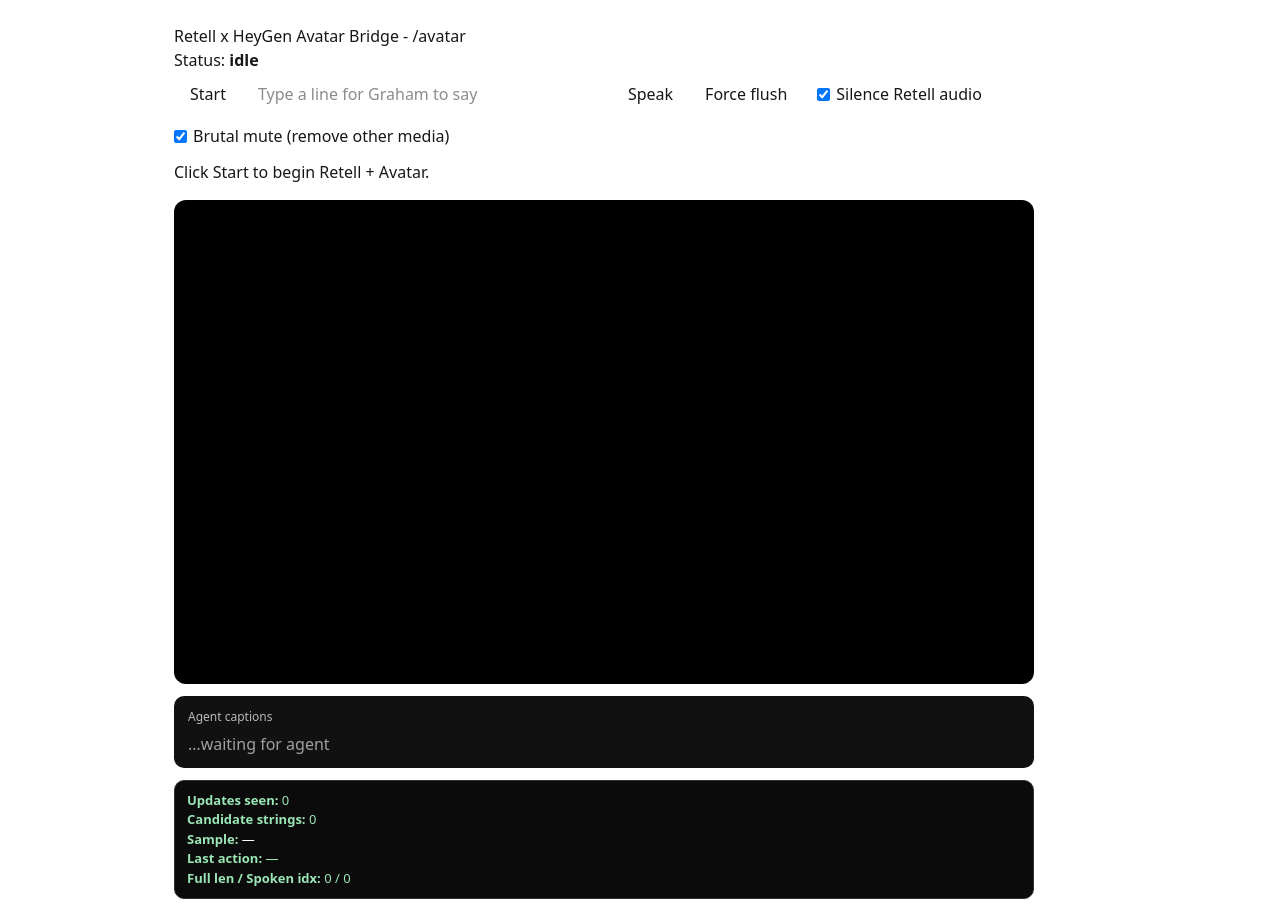
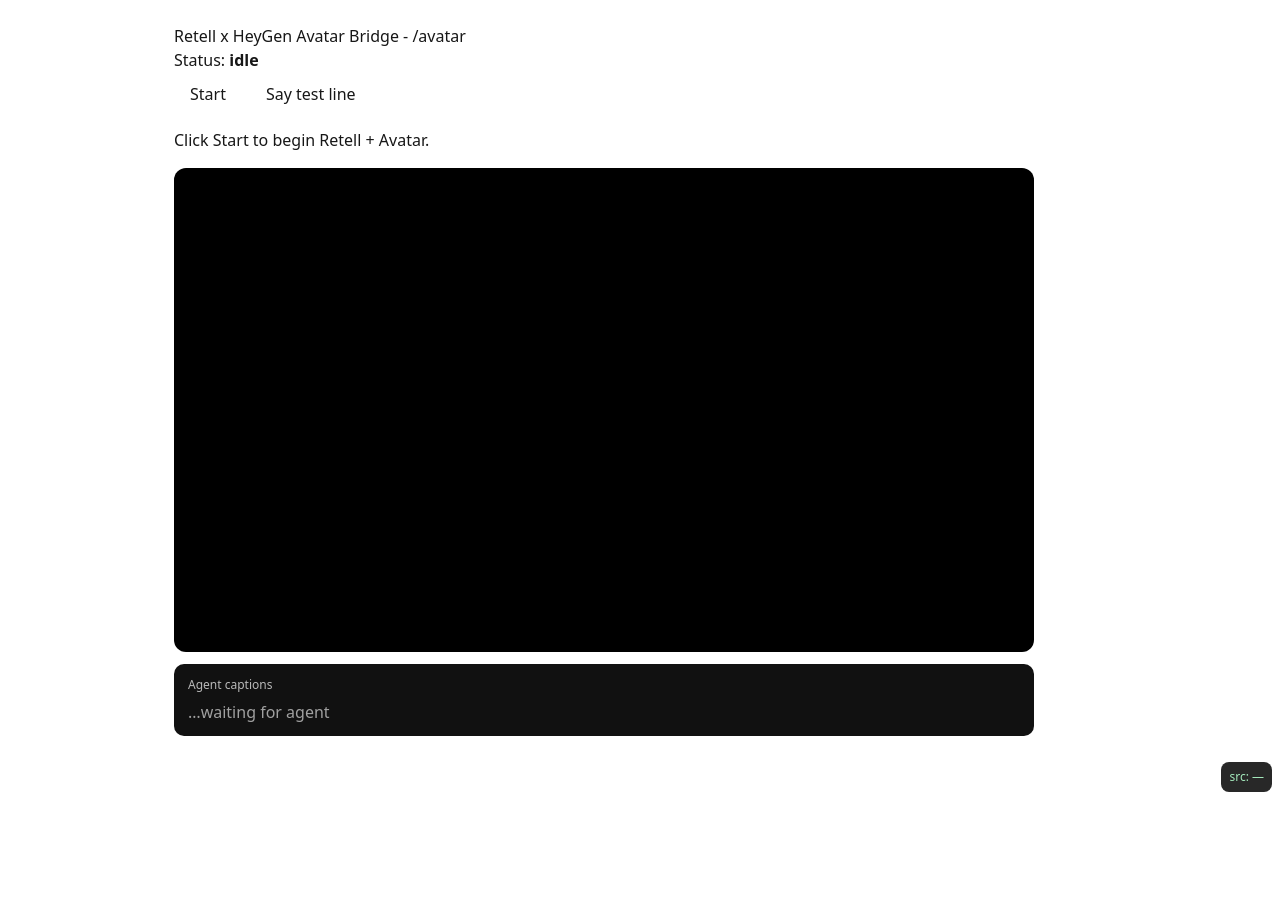
Before and after one commit to pharrisenterprises/avatar-rtl-widget-2, a Next.js app: page /avatar in a window 1280 px wide. After the commit the page ends 800 px from the top, so only its background shows below. Built offline with nearby package versions, Linux system fonts and the light colour scheme.

Commit message:
Update page.tsx

```diff
--- a/app/avatar/page.tsx
+++ b/app/avatar/page.tsx
@@ -16,71 +16,68 @@
   const [msg, setMsg] = useState('Click Start to begin Retell + Avatar.');
   const [avatar, setAvatar] = useState<StreamingAvatar | null>(null);
   const [captions, setCaptions] = useState<string[]>([]);
+  const [debug, setDebug] = useState<string>('—');
 
-  // Debug telemetry
-  const [silenceRetell, setSilenceRetell] = useState<boolean>(true);
-  const [brutalMute, setBrutalMute] = useState<boolean>(true);
-  const [updatesSeen, setUpdatesSeen] = useState<number>(0);
-  const [candidatesCount, setCandidatesCount] = useState<number>(0);
-  const [sampleText, setSampleText] = useState<string>('—');
-  const [lastAction, setLastAction] = useState<string>('—');
-
-  // Rolling agent text + bookkeeping
-  const agentFullRef = useRef<string>('');     // latest full agent string we’ve seen
-  const lastFullRef = useRef<string>('');      // previous full
-  const spokenIdxRef = useRef<number>(0);      // chars of agentFullRef that we've already spoken
+  // Rolling agent full text for the current turn + how much we’ve already spoken
+  const agentFullRef = useRef<string>('');
+  const spokenIdxRef = useRef<number>(0);
   const idleTimerRef = useRef<number | null>(null);
 
-  // Speak queue (no overlap)
+  // Queue to avoid overlapping speaks
   const speakQueueRef = useRef<string[]>([]);
   const speakingRef = useRef<boolean>(false);
 
-  // ========== Mute helpers ==========
-  // Soft mute: keep non-our <audio>/<video> muted
+  // ===== HARD SILENCE for anything that isn’t our HeyGen <video> =====
   useEffect(() => {
-    const tick = () => {
-      if (!silenceRetell) return;
+    // mark our video so we allow it to play with audio
+    if (videoRef.current) {
+      (videoRef.current as any).dataset.allowPlay = '1';
+    }
+
+    const origPlay = (HTMLMediaElement.prototype as any).play;
+    const patchedPlay = function (this: HTMLMediaElement, ...args: any[]) {
+      const allow = (this as any)?.dataset?.allowPlay === '1';
+      if (!allow) {
+        try { this.muted = true; this.volume = 0; } catch {}
+      }
+      try {
+        const p = origPlay.apply(this, args);
+        if (p && typeof (p as any).catch === 'function') return (p as any).catch(() => undefined);
+        return p;
+      } catch {
+        return Promise.resolve();
+      }
+    };
+    (HTMLMediaElement.prototype as any).play = patchedPlay;
+
+    const smash = () => {
       const ours = videoRef.current;
       document.querySelectorAll('audio, video').forEach((el) => {
         const m = el as HTMLMediaElement;
-        if (ours && m === ours) {
-          m.muted = false;
-          m.volume = 1;
-          return;
+        const allow = (m as any)?.dataset?.allowPlay === '1';
+        if (!allow || (ours && m !== ours)) {
+          try { m.muted = true; m.volume = 0; m.pause?.(); } catch {}
         }
-        try { m.muted = true; m.volume = 0; } catch {}
       });
     };
-    const interval = window.setInterval(tick, 400);
-    return () => window.clearInterval(interval);
-  }, [silenceRetell]);
+    const mo = new MutationObserver(smash);
+    mo.observe(document.documentElement, { childList: true, subtree: true });
+    const interval = window.setInterval(smash, 500);
 
-  // Brutal mute: remove any non-our media nodes
-  useEffect(() => {
-    if (!brutalMute) return;
-    const kill = () => {
-      const ours = videoRef.current;
-      document.querySelectorAll('audio, video').forEach((el) => {
-        if (ours && el === ours) return;
-        // remove sneaky media nodes
-        (el as HTMLMediaElement).pause?.();
-        el.parentElement?.removeChild(el);
-      });
+    return () => {
+      (HTMLMediaElement.prototype as any).play = origPlay;
+      mo.disconnect();
+      window.clearInterval(interval);
     };
-    const mo = new MutationObserver(kill);
-    mo.observe(document.documentElement, { childList: true, subtree: true });
-    const interval = window.setInterval(kill, 300);
-    return () => { mo.disconnect(); window.clearInterval(interval); };
-  }, [brutalMute]);
+  }, []);
 
-  // ========== HeyGen speak helpers ==========
+  // ===== HeyGen speak helpers =====
   async function safeSpeak(a: StreamingAvatar, text: string) {
-    const t = (text || '').trim();
+    const t = text.trim();
     if (!t) return;
     try {
       await a.speak({ text: t, task_type: TaskType.REPEAT } as any);
       setCaptions((prev) => [...prev.slice(-10), t]);
-      setLastAction(`spoke: "${t.slice(0, 60)}${t.length > 60 ? '…' : ''}"`);
     } catch (err) {
       console.error('[HeyGen] speak failed:', err);
       setMsg('Error: speak() failed. See console.');
@@ -102,51 +99,54 @@
   }
 
   function enqueueToSpeak(text: string) {
-    const t = (text || '').trim();
+    const t = text.trim();
     if (!t) return;
     speakQueueRef.current.push(t);
     if (avatar) void drainSpeakQueue(avatar);
   }
 
-  // ========== Retell text extraction ==========
+  // ===== Retell text extraction (deep + robust) =====
   function isUserRole(o: any): boolean {
     const role = (o?.role || o?.speaker || o?.source || o?.who || '').toString().toLowerCase();
     return role.includes('user');
   }
 
-  function collectCandidates(u: any): string[] {
-    const out: string[] = [];
+  // Recursively collect candidate strings from keys we care about
+  function deepCollectAgentStrings(o: any, seen: Set<any>, acc: string[] = []): string[] {
+    if (!o || typeof o !== 'object' || seen.has(o)) return acc;
+    seen.add(o);
 
-    // 1) Rolling transcript array (most reliable)
-    if (Array.isArray(u?.transcript)) {
-      const arr = u.transcript as any[];
-      for (const item of arr) {
-        if (!item || typeof item !== 'object') continue;
-        if (isUserRole(item)) continue;
-        const s = item.text ?? item.transcript ?? item.content ?? item.message;
-        if (typeof s === 'string' && s.trim()) out.push(s.trim());
+    // If object marks user role, skip
+    if (isUserRole(o)) return acc;
+
+    // Scan own props
+    for (const [k, v] of Object.entries(o)) {
+      if (typeof v === 'string' && /text|transcript|content|message/i.test(k)) {
+        const s = v.trim();
+        if (s) acc.push(s);
+      }
+      if (Array.isArray(v) && /transcript/i.test(k)) {
+        for (const item of v) {
+          if (item && typeof item === 'object' && !isUserRole(item)) {
+            const x = (item as any).text || (item as any).transcript || (item as any).content || (item as any).message || '';
+            const s = String(x).trim();
+            if (s) acc.push(s);
+          }
+        }
+      }
+      if (v && typeof v === 'object') {
+        deepCollectAgentStrings(v, seen, acc);
       }
     }
-
-    // 2) Common agent carriers
-    const s2 =
-      u?.agent_response?.content ??
-      u?.agent_message?.text ??
-      u?.agent_message?.content ??
-      (u?.message && (u.message.role === 'assistant' || u.message.role === 'agent') ? (u.message.text ?? u.message.content ?? u.message.transcript ?? u.message.message) : undefined) ??
-      u?.text ?? u?.content ?? u?.transcript ?? u?.message;
-
-    if (typeof s2 === 'string' && s2.trim()) out.push(s2.trim());
-
-    return out;
+    return acc;
   }
 
-  function normalizeFull(candidates: string[]): string {
-    if (!candidates.length) return '';
-    // Take the longest (usually contains the whole turn); fallback to joined
+  function normalizeAgentFull(candidates: string[]): string {
+    if (candidates.length === 0) return '';
     const longest = candidates.reduce((a, b) => (a.length >= b.length ? a : b), '');
     const joined = candidates.join(' ');
-    return (longest.length > joined.length ? longest : joined).replace(/\s+/g, ' ').trim();
+    const full = (longest.length > joined.length ? longest : joined).replace(/\s+/g, ' ').trim();
+    return full;
   }
 
   function splitCompletedSince(lastIdx: number, full: string) {
@@ -167,6 +167,7 @@
     const full = agentFullRef.current;
     const last = spokenIdxRef.current;
     if (full.length <= last) return;
+
     const { completed, consumed } = splitCompletedSince(last, full);
     if (completed.length) {
       spokenIdxRef.current = last + consumed;
@@ -181,45 +182,24 @@
     }
   }
 
-  // Smarter update handler:
-  // - Update rolling full text.
-  // - If a *new sentence* appeared since last time, speak it immediately.
-  // - If no punctuation, flush remainder after 900ms idle.
   function handleRetellUpdate(u: any) {
-    setUpdatesSeen((n) => n + 1);
+    const candidates = deepCollectAgentStrings(u, new Set());
+    setDebug(candidates.length ? `found ${candidates.length}` : 'no-agent-text');
 
-    const candidates = collectCandidates(u);
-    setCandidatesCount(candidates.length);
-    setSampleText(candidates[0]?.slice(0, 140) || '—');
-
-    const full = normalizeFull(candidates);
+    const full = normalizeAgentFull(candidates);
     if (!full) return;
 
-    const prevFull = agentFullRef.current;
     agentFullRef.current = full;
 
-    // If the full text grew and contains a newly finished sentence, speak it
-    const last = spokenIdxRef.current;
-    if (full.length > prevFull.length) {
-      const { completed, consumed } = splitCompletedSince(last, full);
-      if (completed.length > 0) {
-        spokenIdxRef.current = last + consumed;
-        completed.forEach((s) => enqueueToSpeak(s));
-        setLastAction(`auto: ${completed.length} sentence(s)`);
-      }
-    }
+    // debounce: if agent pauses, flush remaining
+    if (idleTimerRef.current) window.clearTimeout(idleTimerRef.current);
+    idleTimerRef.current = window.setTimeout(() => tryFlushTail(true), 1200);
 
-    // Idle flush after short pause (covers turns that end w/o punctuation)
-    if (idleTimerRef.current) window.clearTimeout(idleTimerRef.current);
-    idleTimerRef.current = window.setTimeout(() => {
-      tryFlushTail(true);
-      setLastAction('idle flush');
-    }, 900);
-
-    lastFullRef.current = full;
+    // speak newly completed sentences now
+    tryFlushTail(false);
   }
 
-  // ========== Start flow ==========
+  // ===== Start flow =====
   async function start() {
     try {
       setStatus('starting');
@@ -237,7 +217,7 @@
       retell.on?.('update', (u: any) => {
         try { handleRetellUpdate(u); } catch (e) { console.error('parse update failed', e); }
       });
-      retell.on?.('agent_stop_talking', () => { tryFlushTail(true); setLastAction('stop flush'); });
+      retell.on?.('agent_stop_talking', () => tryFlushTail(true));
       retell.on?.('error', (e: any) => console.error('[Retell] error', e));
 
       // HeyGen
@@ -250,7 +230,8 @@
         const stream: MediaStream = evt.detail;
         if (videoRef.current) {
           videoRef.current.srcObject = stream;
-          videoRef.current.muted = false;  // we want HeyGen audio
+          (videoRef.current as any).dataset.allowPlay = '1';
+          videoRef.current.muted = false;
           videoRef.current.volume = 1;
           videoRef.current.play().catch(() => {});
         }
@@ -274,21 +255,11 @@
     }
   }
 
-  // Manual: speak arbitrary text via HeyGen
-  async function speakManual(e: React.FormEvent<HTMLFormElement>) {
-    e.preventDefault();
+  // manual sanity button
+  async function sayTest() {
     if (!avatar) return;
-    const fd = new FormData(e.currentTarget);
-    const t = String(fd.get('say') || '');
-    enqueueToSpeak(t);
+    enqueueToSpeak('Manual test line. You should hear me and see my mouth move.');
     await drainSpeakQueue(avatar);
-    (e.currentTarget.querySelector('input[name="say"]') as HTMLInputElement).value = '';
-  }
-
-  // Force flush leftover unsent tail (debug button)
-  function forceFlush() {
-    tryFlushTail(true);
-    setLastAction('manual force flush');
   }
 
   return (
@@ -296,25 +267,19 @@
       <h1>Retell x HeyGen Avatar Bridge - /avatar</h1>
       <p>Status: <strong>{status}</strong></p>
 
-      <div style={{ display: 'flex', gap: 8, flexWrap: 'wrap', alignItems: 'center' }}>
-        <button onClick={start} style={{ padding: '10px 16px', borderRadius: 8, cursor: 'pointer' }}>
+      <div style={{ display: 'flex', gap: 8, flexWrap: 'wrap' }}>
+        <button
+          onClick={start}
+          style={{ padding: '10px 16px', borderRadius: 8, cursor: 'pointer' }}
+        >
           Start
         </button>
-        <form onSubmit={speakManual} style={{ display: 'flex', gap: 6 }}>
-          <input name="say" placeholder="Type a line for Graham to say" style={{ padding: 8, borderRadius: 6, width: 360 }} />
-          <button type="submit" style={{ padding: '8px 12px', borderRadius: 8, cursor: 'pointer' }}>Speak</button>
-        </form>
-        <button onClick={forceFlush} style={{ padding: '8px 12px', borderRadius: 8, cursor: 'pointer' }}>
-          Force flush
+        <button
+          onClick={sayTest}
+          style={{ padding: '10px 16px', borderRadius: 8, cursor: 'pointer' }}
+        >
+          Say test line
         </button>
-        <label style={{ display: 'flex', gap: 6, alignItems: 'center', marginLeft: 10 }}>
-          <input type="checkbox" checked={silenceRetell} onChange={(e) => setSilenceRetell(e.target.checked)} />
-          Silence Retell audio
-        </label>
-        <label style={{ display: 'flex', gap: 6, alignItems: 'center' }}>
-          <input type="checkbox" checked={brutalMute} onChange={(e) => setBrutalMute(e.target.checked)} />
-          Brutal mute (remove other media)
-        </label>
       </div>
 
       <p style={{ marginTop: 12 }}>{msg}</p>
@@ -323,40 +288,54 @@
         ref={videoRef}
         autoPlay
         playsInline
-        style={{ width: '100%', maxWidth: 860, aspectRatio: '16/9', background: '#000', borderRadius: 12, marginTop: 16 }}
+        style={{
+          width: '100%',
+          maxWidth: 860,
+          aspectRatio: '16/9',
+          background: '#000',
+          borderRadius: 12,
+          marginTop: 16,
+        }}
       />
 
       {/* Captions: exactly what we send to HeyGen */}
       <div
         style={{
-          marginTop: 12, padding: '12px 14px', borderRadius: 10,
-          background: '#111', color: '#fff', lineHeight: 1.5, fontSize: 16, maxWidth: 860
+          marginTop: 12,
+          padding: '12px 14px',
+          borderRadius: 10,
+          background: '#111',
+          color: '#fff',
+          lineHeight: 1.5,
+          fontSize: 16,
+          maxWidth: 860,
         }}
       >
         <div style={{ opacity: 0.7, fontSize: 12, marginBottom: 6 }}>Agent captions</div>
         {captions.length === 0 ? (
           <div style={{ opacity: 0.6 }}>…waiting for agent</div>
         ) : (
-          captions.map((c, i) => (<div key={i} style={{ margin: '4px 0' }}>• {c}</div>))
+          captions.map((c, i) => (
+            <div key={i} style={{ margin: '4px 0' }}>• {c}</div>
+          ))
         )}
       </div>
 
-      {/* Debug panel */}
-      <div style={{
-        marginTop: 12,
-        padding: '10px 12px',
-        border: '1px solid #333',
-        borderRadius: 10,
-        background: '#0b0b0b',
-        color: '#9ae6b4',
-        maxWidth: 860,
-        fontSize: 13
-      }}>
-        <div><b>Updates seen:</b> {updatesSeen}</div>
-        <div><b>Candidate strings:</b> {candidatesCount}</div>
-        <div><b>Sample:</b> <span style={{ color: '#fff' }}>{sampleText}</span></div>
-        <div><b>Last action:</b> {lastAction}</div>
-        <div><b>Full len / Spoken idx:</b> {agentFullRef.current.length} / {spokenIdxRef.current}</div>
+      {/* tiny debug indicator */}
+      <div
+        style={{
+          position: 'fixed',
+          right: 8,
+          bottom: 8,
+          background: '#111',
+          color: '#9ae6b4',
+          padding: '6px 8px',
+          borderRadius: 8,
+          fontSize: 12,
+          opacity: 0.9,
+        }}
+      >
+        src: {debug}
       </div>
     </main>
   );
```
